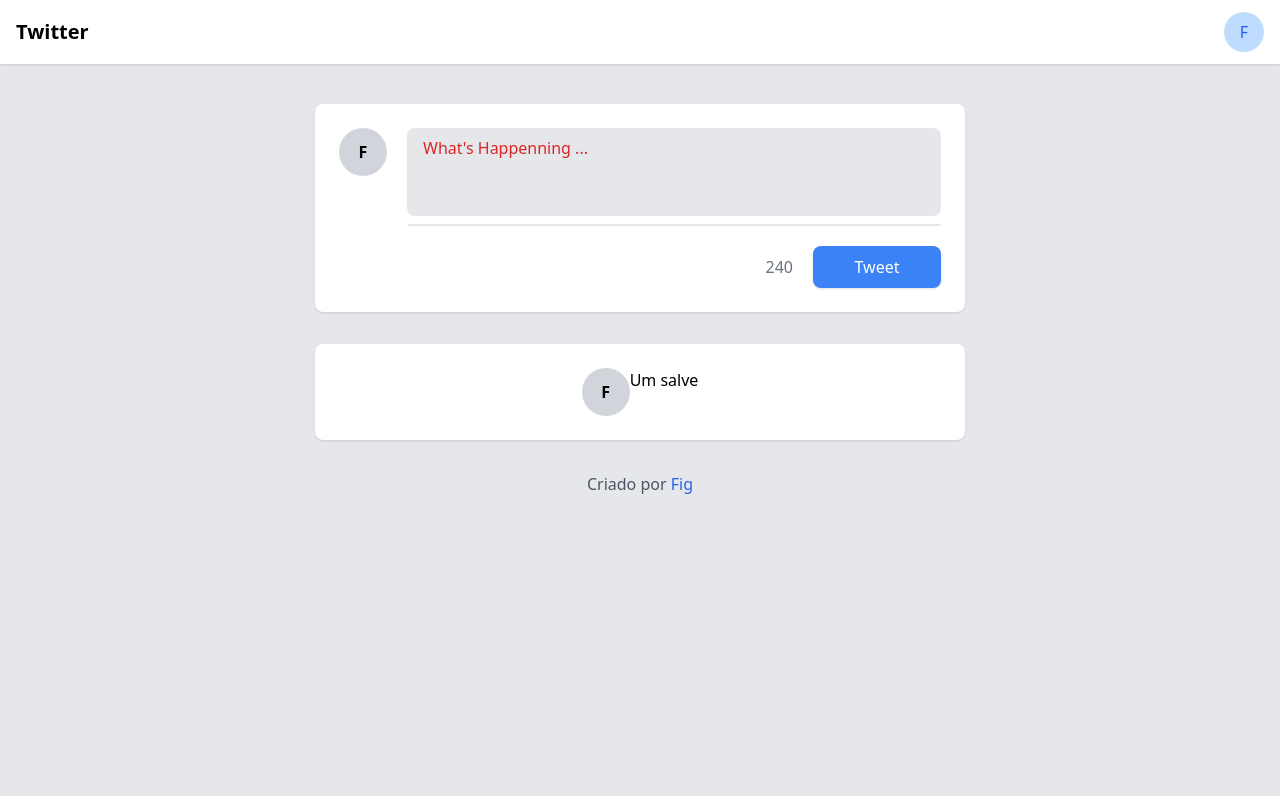
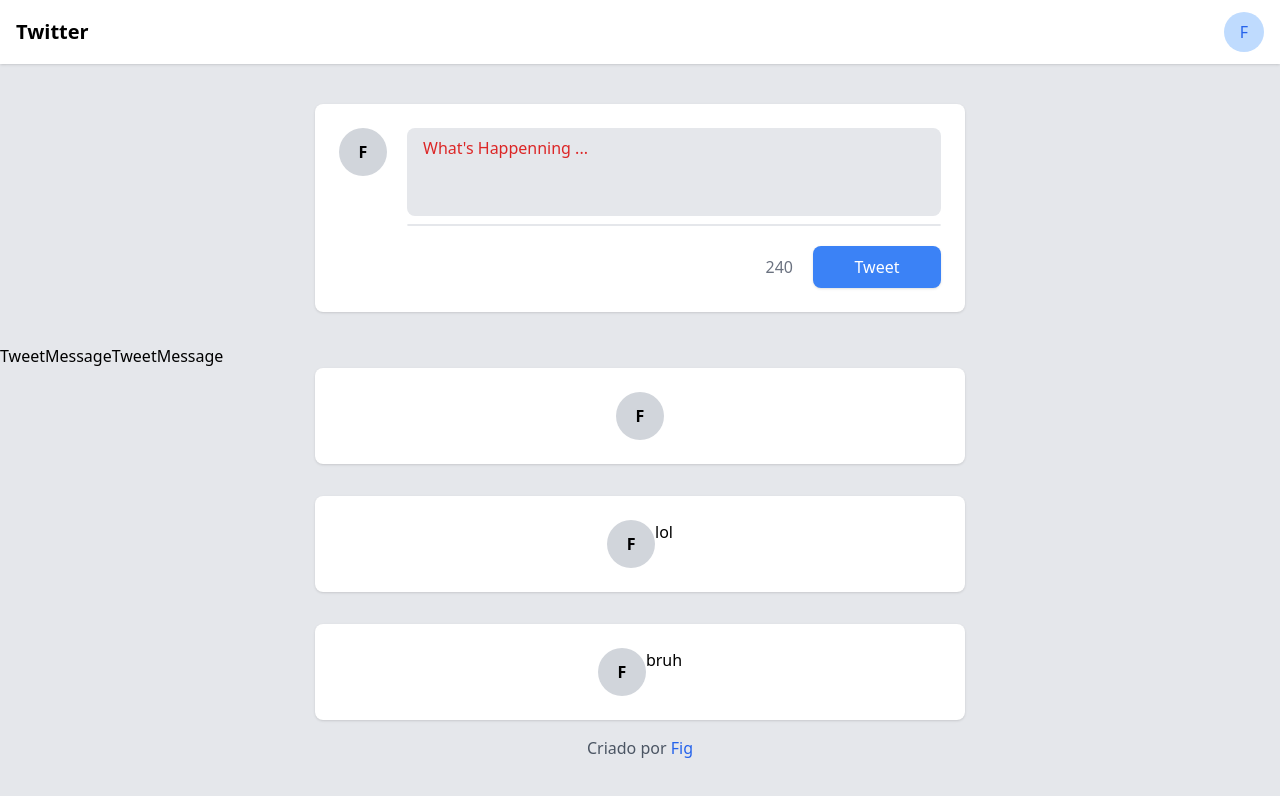
Before and after one commit to rafaeldfigueiredo/training-repo, an Angular app in the folder ngapp/: page / in a window 1280 px wide. Shown: the top 796 px of the page. Built offline with nearby package versions, Linux system fonts and the light colour scheme.

Commit message:
add files

```diff
--- a/ngapp/src/app/app.component.html
+++ b/ngapp/src/app/app.component.html
@@ -5,11 +5,13 @@
 <div class="container flex justify-center items-center mx-auto">
 	<app-new-post />
 </div>
-
-<div class="flex items-center justify-center container mx-auto">
-	<app-tweet/>
+TweetMessageTweetMessage
+<div class="flex flex-col items-center justify-center container mx-auto">
+	<app-tweet />
+	<app-tweet TweetMessage="lol"/>
+	<app-tweet TweetMessage="bruh"/>
 </div>
 
-<div class="bottom-0 m-auto w-full">
+<div class="fixed bottom-0 m-auto w-full">
 	<app-footer />
 </div>
--- a/ngapp/src/app/components/tweet/tweet.component.html
+++ b/ngapp/src/app/components/tweet/tweet.component.html
@@ -1,12 +1,9 @@
 <div class="w-[650px] bg-white rounded-lg shadow p-6 mb-8">
   <div class="flex justify-center w-full">
     <div
-      class="cursor-pointer font-bold w-12 h-12 bg-gray-300 flex items-center justify-center rounded-full"
-    >
-      F
-    </div>
+      class="cursor-pointer font-bold w-12 h-12 bg-gray-300 flex items-center justify-center rounded-full">F</div>
     <div>
-        <p> Um salve </p>
+        <p> {{TweetMessage}}</p>
     </div>
   </div>
 </div>
--- a/ngapp/src/app/components/tweet/tweet.component.ts
+++ b/ngapp/src/app/components/tweet/tweet.component.ts
@@ -1,4 +1,4 @@
-import { Component } from '@angular/core';
+import { Component, Input } from '@angular/core';
 
 @Component({
   selector: 'app-tweet',
@@ -8,5 +8,5 @@ import { Component } from '@angular/core';
   styleUrl: './tweet.component.css',
 })
 export class TweetComponent {
-  TweetMessage: string = '';
+ @Input() TweetMessage: string = '';
 }
```
